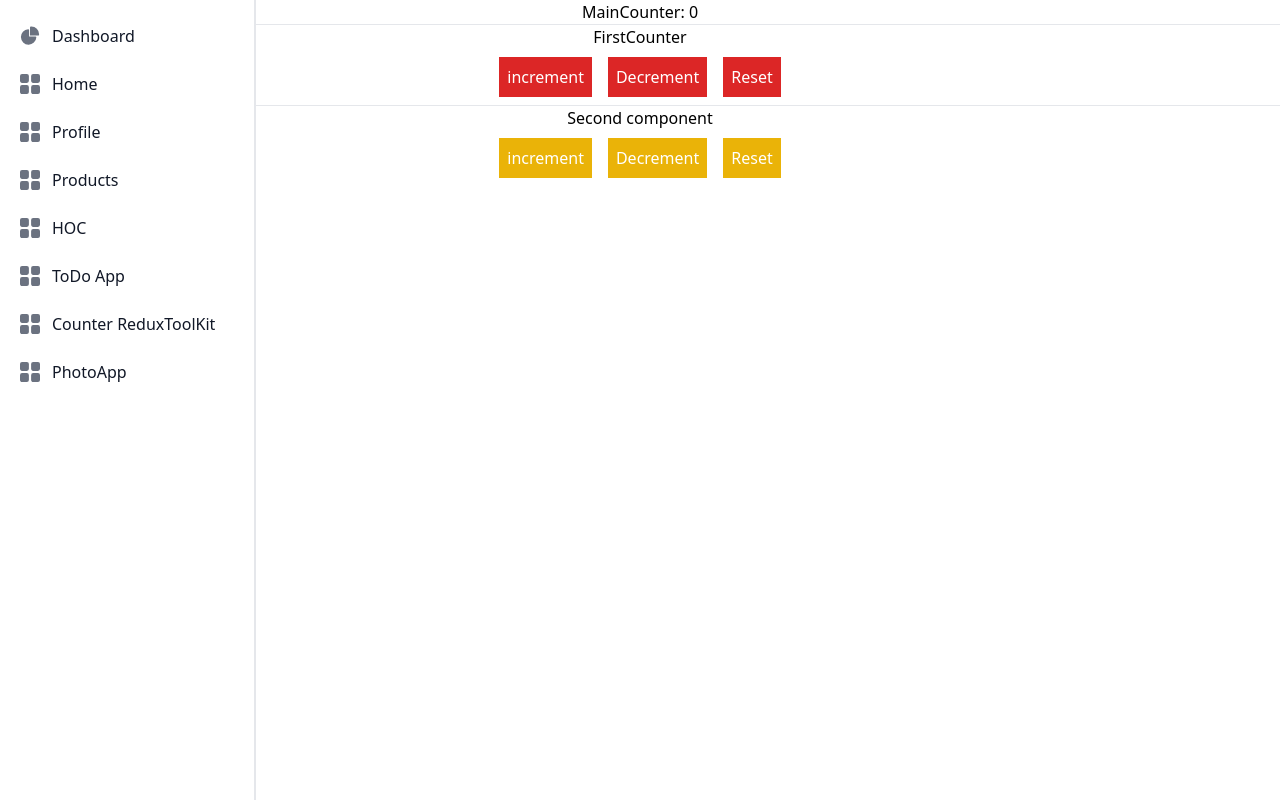
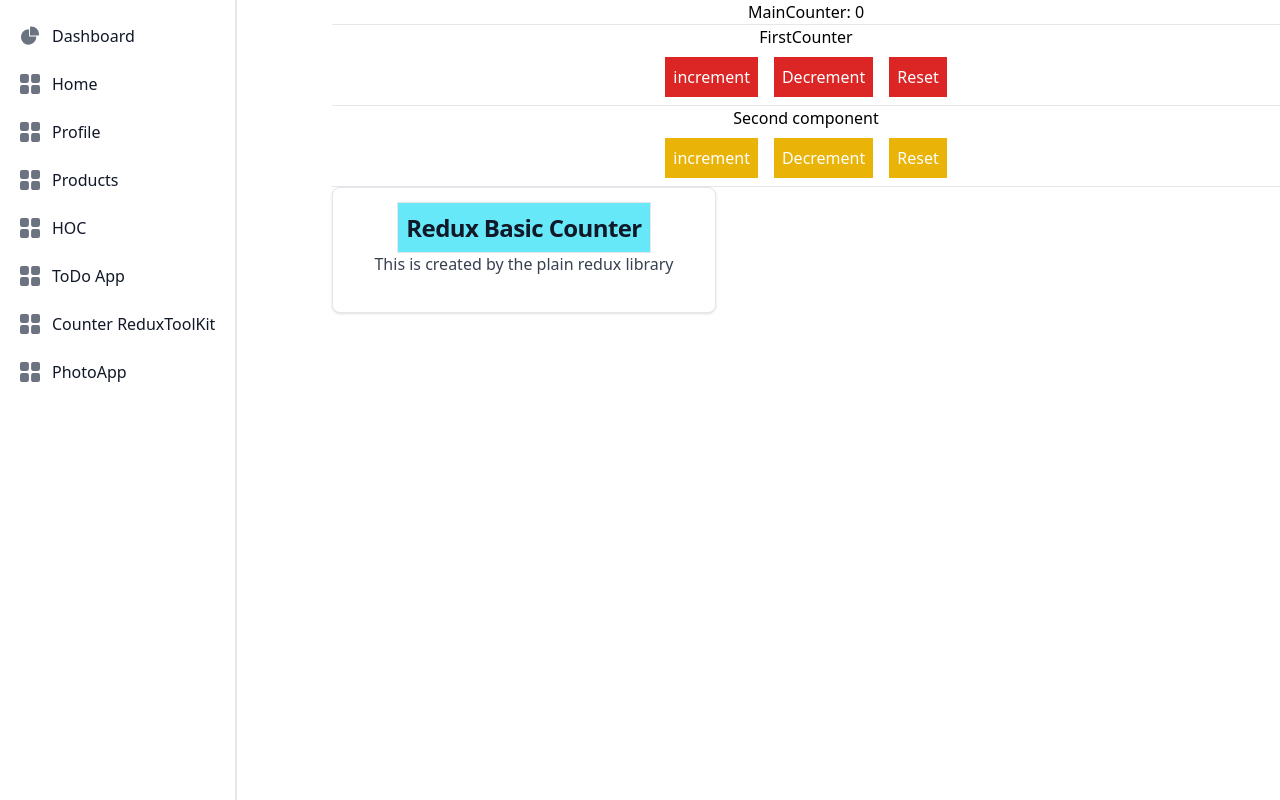
Before and after one commit to TheAjinkya/30-days-30-projects, a React (Create React App) app: page /counter in a window 1280 px wide. Built offline with nearby package versions, Linux system fonts and the light colour scheme.

Commit message:
Updated the redux basic counter

```diff
--- a/package.json
+++ b/package.json
@@ -14,6 +14,7 @@
     "react-redux": "^8.1.3",
     "react-router-dom": "^6.20.0",
     "react-scripts": "5.0.1",
+    "redux": "^4.2.1",
     "web-vitals": "^2.1.4"
   },
   "scripts": {
--- a/src/App.js
+++ b/src/App.js
@@ -24,6 +24,7 @@ import RequireAuth from "./components/Authentication/RequireAuth";
 import CounterOne from "./components/HOComp/CounterOne";
 import Todolist from "./components/todo-app/Todolist";
 import MainCounter from "./components/ReduxCounter/MainCounter";
+import ReduxBasicCounter from "./components/ReduxBasicCounter/MainCounter";
 import { Provider } from "react-redux";
 import { store } from "./components/ReduxCounter/redux/store";
 import MainPhotoPage from "./components/PhotoApp/MainPhotoPage";
@@ -33,14 +34,13 @@ const LazyProducts = React.lazy(() => import("./components/Products"));
 function App() {
   return (
     <div className="App">
-
       <AuthProvider>
         <Provider store={store}>
-          <div className="flex flex-col">
-            <div className="">
+          <div className="flex flex-row">
+            <div className="flex-auto w-6">
               <Navbar />
             </div>
-            <div className="">
+            <div className="flex-auto w-2/4">
               <Routes>
                 <Route path="/about" element={<About />}></Route>
                 <Route path="/contact" element={<Contact />}></Route>
@@ -60,7 +60,9 @@ function App() {
                 <Route path="/logout" element={<Logout />}></Route>
                 <Route path="/HOC" element={<CounterOne />}></Route>
                 <Route path="/todoapp" element={<Todolist />}></Route>
-              <Route path="/counter" element={<MainCounter />}></Route>
+                <Route path="counter" element={<MainCounter />}>
+                  <Route path="redux-counter" element={<ReduxBasicCounter />}></Route>
+                </Route>
                 <Route path="/unsplash" element={<MainPhotoPage />}></Route>
                 <Route path="/*" element={<PageNotFound />}></Route>
               </Routes>
--- a/src/components/Navbar.js
+++ b/src/components/Navbar.js
@@ -12,7 +12,7 @@ function Navbar() {
     }
     return (<div>
 
-        <aside id="default-sidebar" className="fixed top-0 left-0 z-40 w-64 h-screen transition-transform -translate-x-full sm:translate-x-0" aria-label="Sidebar">
+        <aside id="default-sidebar" className="fixed top-0 left-0 z-40 w-auto h-screen transition-transform -translate-x-full sm:translate-x-0" aria-label="Sidebar">
             <div className="h-full px-3 py-4 overflow-y-auto bg-white dark:bg-gray-800 border-r-2">
                 <ul className="space-y-2 font-medium">
                     <li>
--- /dev/null
+++ b/src/components/ReduxBasicCounter/FirstCounter.js
@@ -0,0 +1,22 @@
+import React from 'react'
+import { useDispatch } from 'react-redux'
+
+function FirstCounter() {
+    const dispatchEvt = useDispatch();
+    const clickHandler = () => {
+        console.log("Hello")
+        dispatchEvt({ type: 'increment' })
+    }
+    return (
+        <div>
+            <div className="max-w-sm p-6 bg-white border border-gray-200 rounded-lg shadow dark:bg-gray-800 dark:border-gray-700">
+                <h5 className="mb-2 text-2xl font-bold tracking-tight text-gray-900 dark:text-white">First Component </h5>
+                <button onClick={clickHandler} className="inline-flex items-center px-3 py-2 text-sm font-medium text-center text-white bg-blue-700 rounded-lg hover:bg-blue-800 focus:ring-4
+                focus:outline-none focus:ring-blue-300 dark:bg-blue-600 dark:hover:bg-blue-700
+                 dark:focus:ring-blue-800"> increment</button>
+            </div>
+        </div>
+    )
+}
+
+export default FirstCounter
--- /dev/null
+++ b/src/components/ReduxBasicCounter/MainCounter.js
@@ -0,0 +1,25 @@
+import React from 'react'
+import FirstCounter from './FirstCounter'
+import SecondCounter from './SecondCounter'
+import { Provider, useSelector } from 'react-redux'
+import  mainStore  from './Redux';
+
+function MainCounter() {
+
+    const count = useSelector(mainStore => mainStore.value);
+
+    return (
+        <div>
+            <div className="max-w-sm p-6 bg-white border border-gray-200 rounded-lg shadow dark:bg-gray-800 dark:border-gray-700">
+                <h5 className="mb-2 text-2xl font-bold tracking-tight text-gray-900 dark:text-white">Main Component </h5>
+                <br />Count: {count}
+            </div>
+            <Provider store={mainStore}>
+            <FirstCounter /> <br />
+            <SecondCounter />
+            </Provider>
+        </div>
+    )
+}
+
+export default MainCounter
--- /dev/null
+++ b/src/components/ReduxBasicCounter/Redux/index.js
@@ -0,0 +1,20 @@
+import { act } from 'react-dom/test-utils'
+import { legacy_createStore } from 'redux'
+
+const initialState = {
+    value: 10
+}
+
+const counterReducer = (state = initialState, action) => {
+    if (action.type = "increment") {
+        return { value: state.value + 1 }
+    }
+    if (action.type = "decrement") {
+        return { value: state.value - 1 }
+    }
+    return state;
+}
+
+const mainStore = legacy_createStore(counterReducer);
+
+export default mainStore
--- /dev/null
+++ b/src/components/ReduxBasicCounter/SecondCounter.js
@@ -0,0 +1,23 @@
+import React from 'react'
+import { useDispatch } from 'react-redux';
+
+function SecondCounter() {
+
+  const dispatchEvt = useDispatch();
+  const clickHandler = () => {
+    console.log("Hello")
+    dispatchEvt({ type: 'increment' })
+  }
+  return (
+    <div>
+      <div className="max-w-sm p-6 bg-white border border-gray-200 rounded-lg shadow dark:bg-gray-800 dark:border-gray-700">
+        <h5 className="mb-2 text-2xl font-bold tracking-tight text-gray-900 dark:text-white">Second Component </h5>
+        <button onClick={clickHandler} className="inline-flex items-center px-3 py-2 text-sm font-medium text-center text-white bg-blue-700 rounded-lg hover:bg-blue-800 focus:ring-4
+              focus:outline-none focus:ring-blue-300 dark:bg-blue-600 dark:hover:bg-blue-700
+               dark:focus:ring-blue-800"> increment</button>
+      </div>
+    </div>
+  )
+}
+
+export default SecondCounter
--- a/src/components/ReduxCounter/MainCounter.js
+++ b/src/components/ReduxCounter/MainCounter.js
@@ -2,15 +2,34 @@ import React from 'react'
 import FirstCounter from './FirstCounter'
 import SecondCounter from './SecondCounter'
 import { useSelector } from 'react-redux'
+import { NavLink, Outlet } from 'react-router-dom'
 
 function MainCounter() {
     const count = useSelector(state => state.value)
     return (
         <div>MainCounter: {count} <br />
+
             <hr />
             <FirstCounter />
             <hr />
             <SecondCounter />
+            <hr />
+
+
+            {/* <Outlet /> */}
+            <div className="max-w-sm p-6 bg-white border border-gray-200 rounded-lg shadow dark:bg-gray-800 dark:border-gray-700">
+                <a href="#">
+                    <h5 className="mb-2 text-2xl font-bold tracking-tight text-gray-900 dark:text-white"> <NavLink className="bg-cyan-300 m-4 p-2 border border-solid" to="redux-counter">Redux Basic Counter</NavLink></h5>
+                </a>
+                <p className="mb-3 font-normal text-gray-700 dark:text-gray-400">This is created by the plain redux library</p>
+                <Outlet/>
+                {/* <a href="#" className="inline-flex items-center px-3 py-2 text-sm font-medium text-center text-white bg-blue-700 rounded-lg hover:bg-blue-800 focus:ring-4 focus:outline-none focus:ring-blue-300 dark:bg-blue-600 dark:hover:bg-blue-700 dark:focus:ring-blue-800">
+                    Read more
+                    <svg className="rtl:rotate-180 w-3.5 h-3.5 ms-2" aria-hidden="true" xmlns="http://www.w3.org/2000/svg" fill="none" viewBox="0 0 14 10">
+                        <path stroke="currentColor" stroke-linecap="round" stroke-linejoin="round" stroke-width="2" d="M1 5h12m0 0L9 1m4 4L9 9" />
+                    </svg>
+                </a> */}
+            </div>
         </div>)
 }
 
```
Lines whose indentation alone changed are shown as unchanged.
